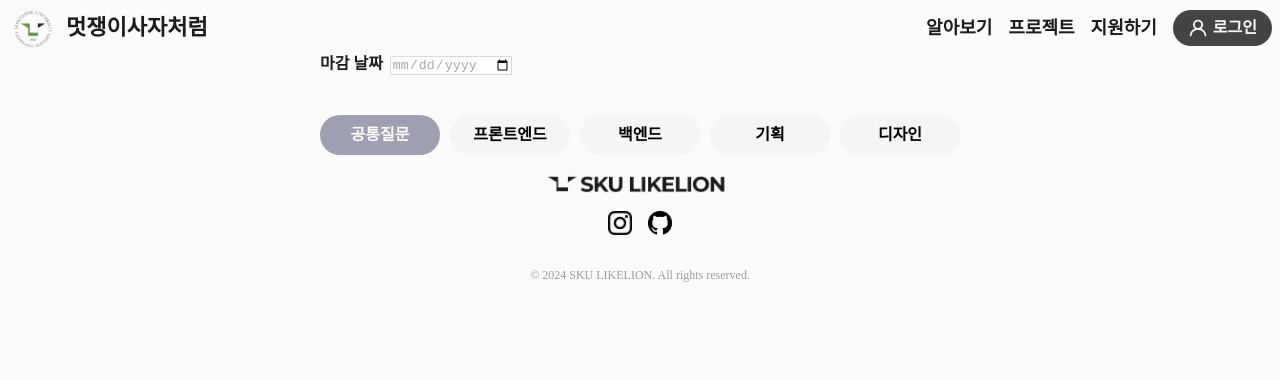
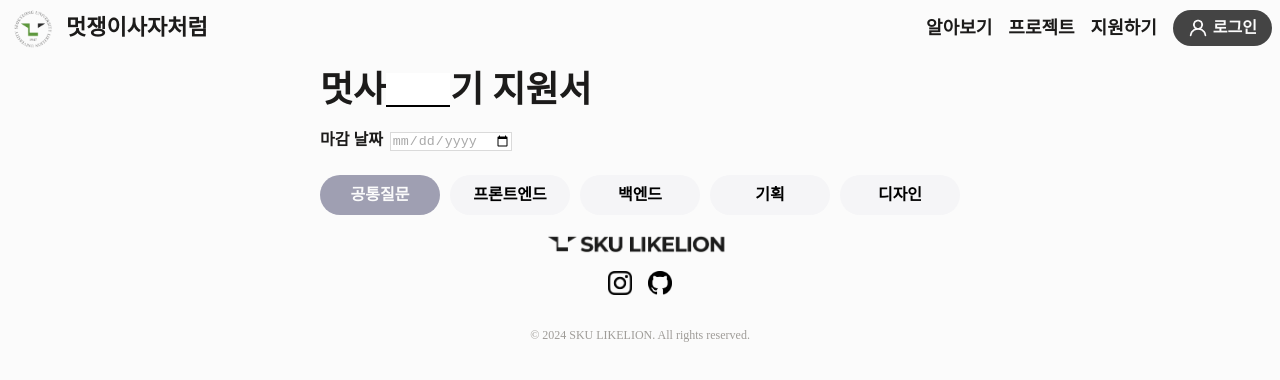
Before and after one commit to LikeLion-SKU/likelion-homepage-fe, a React (Vite) app: page /admin/questions in a window 1280 px wide. Shown: the top 380 px of the page. Built offline with nearby package versions, Linux system fonts and the light colour scheme; no server answers; a web font is replaced by a local one.

Commit message:
✨Feat: YearInput/ YearInputContainerLayout/ YearInputContainer 작성

```diff
--- a/src/components/creatingQuestions/informationInputSection/InformationInputSection.jsx
+++ b/src/components/creatingQuestions/informationInputSection/InformationInputSection.jsx
@@ -2,10 +2,12 @@ import styles from './InformationInputSection.module.css';
 
 import QuestionBtnContainer from '@/components/creatingQuestions/informationInputSection/QuestionBtnContainer';
 import DeadLineInputContainer from '@/components/creatingQuestions/informationInputSection/DeadLineInputContainer';
+import YearInputContainer from '@/components/creatingQuestions/informationInputSection/YearInputContainer';
 
 export default function InformationInputSection() {
   return (
     <section className={styles['input-Information-Section']}>
+      <YearInputContainer />
       <DeadLineInputContainer />
       <QuestionBtnContainer />
     </section>
--- /dev/null
+++ b/src/components/creatingQuestions/informationInputSection/YearInputContainer.jsx
@@ -0,0 +1,10 @@
+import YearInputContainerLayout from '@/components/creatingQuestions/informationInputSection/layout/YearInputContainerLayout';
+import YearInput from '@/components/creatingQuestions/informationInputSection/ui/YearInput';
+
+export default function YearInputContainer() {
+  return (
+    <YearInputContainerLayout>
+      <YearInput />
+    </YearInputContainerLayout>
+  );
+}
--- a/src/components/creatingQuestions/informationInputSection/layout/DeadLineInputContainerLayout.module.css
+++ b/src/components/creatingQuestions/informationInputSection/layout/DeadLineInputContainerLayout.module.css
@@ -3,5 +3,5 @@
   justify-content: space-between;
   width: 30%;
   min-width: 192px;
-  margin-bottom: 5vh;
+  margin-bottom: 3vh;
 }
--- /dev/null
+++ b/src/components/creatingQuestions/informationInputSection/layout/YearInputContainerLayout.jsx
@@ -0,0 +1,5 @@
+import styles from './YearInputContainerLayout.module.css';
+
+export default function YearInputContainerLayout({ children }) {
+  return <div className={styles['year-input-container']}>{children}</div>;
+}
--- /dev/null
+++ b/src/components/creatingQuestions/informationInputSection/layout/YearInputContainerLayout.module.css
@@ -0,0 +1,6 @@
+.year-input-container {
+  width: 100%;
+  max-width: 640px;
+  margin-top: 2vh;
+  margin-bottom: 3vh;
+}
--- a/src/components/creatingQuestions/informationInputSection/ui/DeadLineInput.jsx
+++ b/src/components/creatingQuestions/informationInputSection/ui/DeadLineInput.jsx
@@ -3,10 +3,16 @@ import styles from './DeadLineInput.module.css';
 export default function DeadLineInput() {
   return (
     <>
-      <label className={styles['dead-line-label']}>마감 날짜</label>
+      <label
+        className={styles['dead-line-label']}
+        htmlFor='dead-line-input'
+      >
+        마감 날짜
+      </label>
       <input
         className={styles['dead-line-input']}
         type='date'
+        id='dead-line-input'
       />
     </>
   );
--- /dev/null
+++ b/src/components/creatingQuestions/informationInputSection/ui/YearInput.jsx
@@ -0,0 +1,15 @@
+import styles from './YearInput.module.css';
+
+export default function YearInput() {
+  return (
+    <h1 className={styles['year-input-heading']}>
+      멋사{' '}
+      <input
+        className={styles['year-input-input']}
+        type='number'
+        min={0}
+      />
+      기 지원서
+    </h1>
+  );
+}
--- /dev/null
+++ b/src/components/creatingQuestions/informationInputSection/ui/YearInput.module.css
@@ -0,0 +1,16 @@
+.year-input-heading {
+  display: flex;
+  align-items: center;
+  font-size: 36px;
+  font-weight: 700;
+}
+
+.year-input-input {
+  width: 60px;
+  height: 30px;
+  border: 0;
+  border-bottom: 2px solid;
+  text-align: center;
+  font-size: 36px;
+  font-weight: 700;
+}
```
